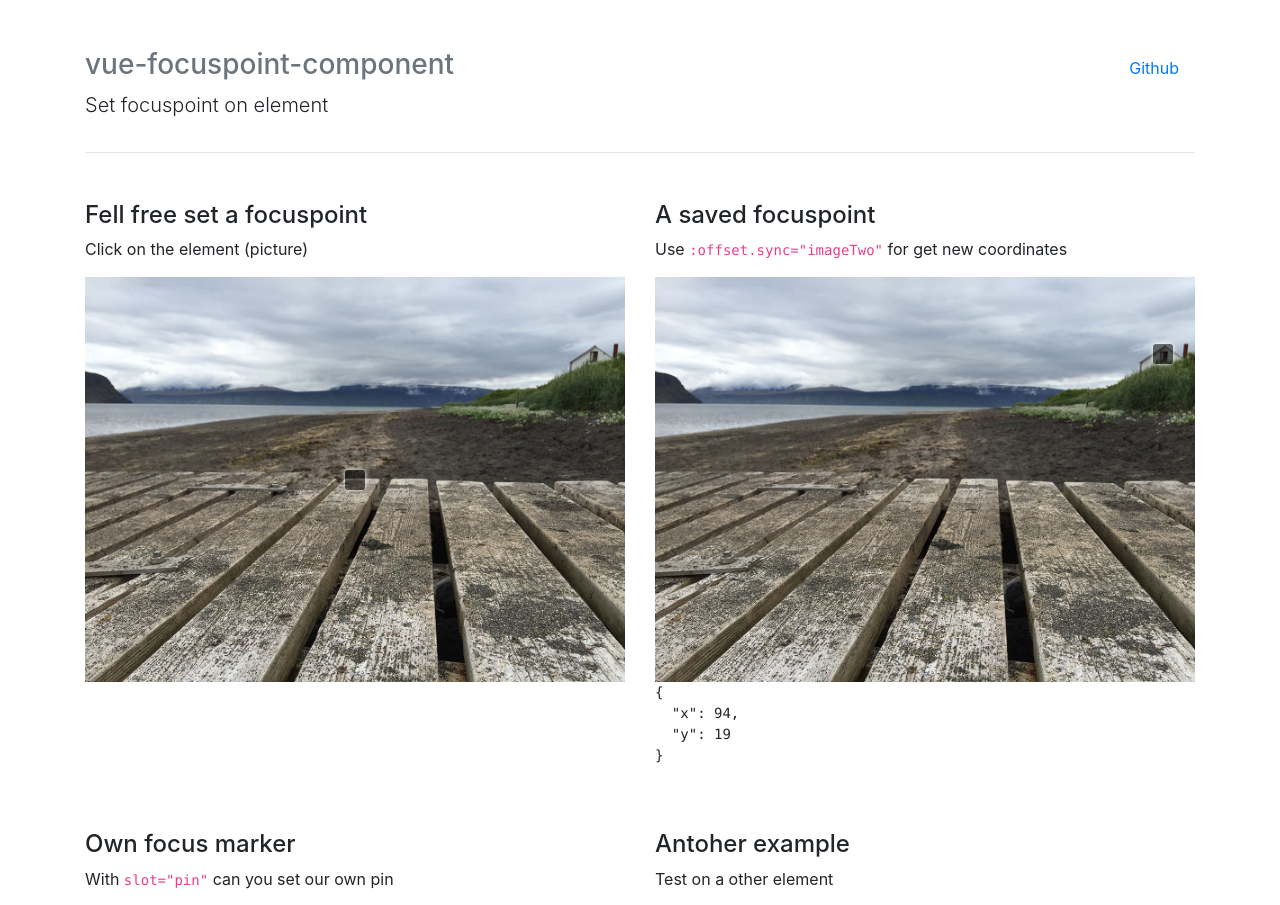
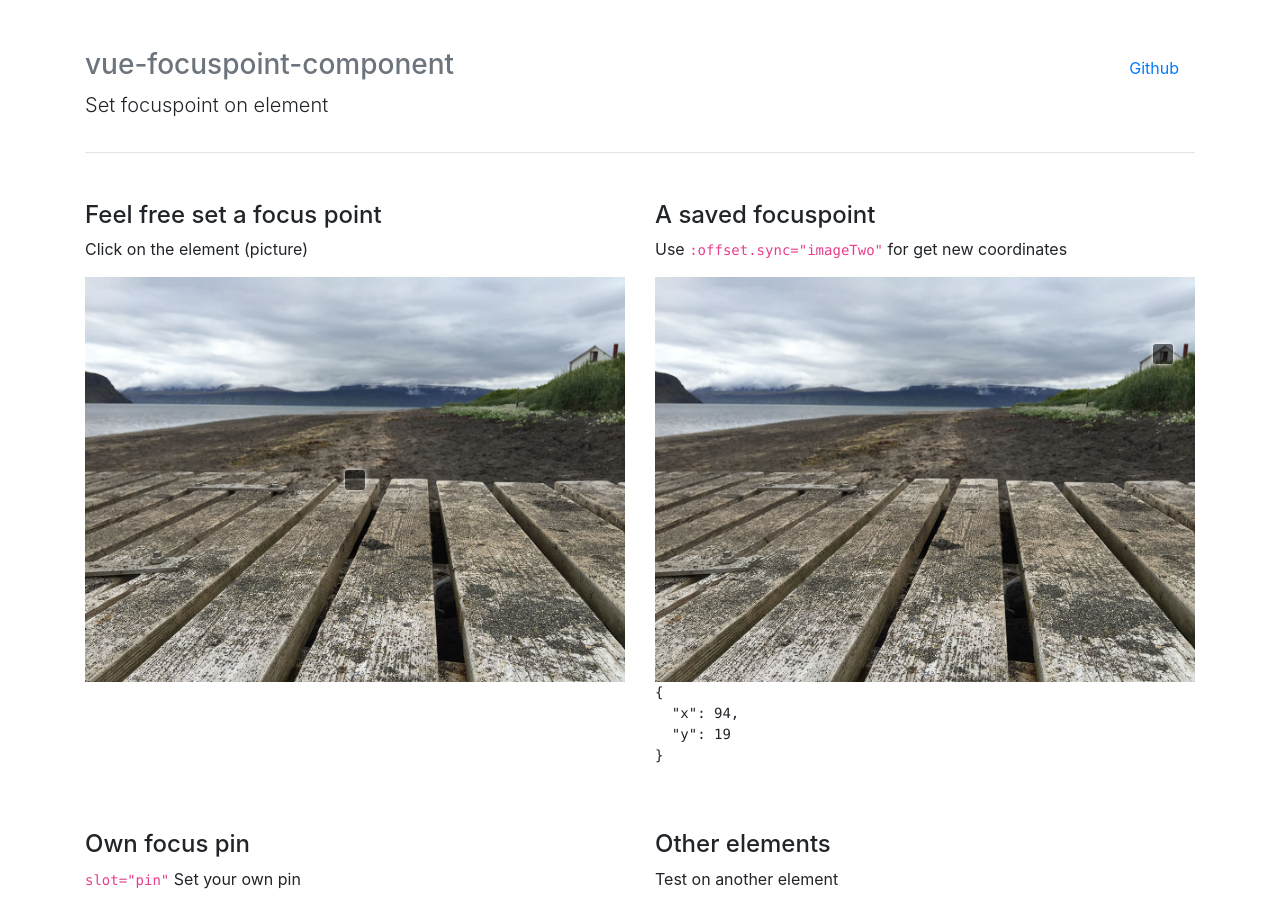
Before and after one commit to EvodiaAut/vue-focuspoint-component, a Vue app: page / in a window 1280 px wide. Shown: the top 905 px of the page. Built offline with nearby package versions, Linux system fonts and the light colour scheme.

Commit message:
doc update

```diff
--- a/src/App.vue
+++ b/src/App.vue
@@ -14,7 +14,7 @@
       <main role="main">
         <div class="row my-5">
           <div class="col-md-6">
-            <h4>Fell free set a focuspoint</h4>
+            <h4>Feel free set a focus point</h4>
             <p>Click on the element (picture)</p>
             <focus-point :offset.sync="imageOne">
               <img class="img-fluid" src="./assets/image_1.jpg">
@@ -32,8 +32,8 @@
         </div>
         <div class="row my-5">
           <div class="col-md-6">
-            <h4>Own focus marker</h4>
-            <p>With <code>slot="pin"</code> can you set our own pin</p>
+            <h4>Own focus pin</h4>
+            <p><code>slot="pin"</code> Set your own pin</p>
             <focus-point :offset.sync="imageThree">
               <template slot="pin">
                 <span class="badge badge-primary">TEST</span>
@@ -43,8 +43,8 @@
             <pre>{{imageThree}}</pre>
           </div>
           <div class="col-md-6">
-            <h4>Antoher example</h4>
-            <p>Test on a other element</p>
+            <h4>Other elements</h4>
+            <p>Test on another element</p>
             <focus-point :offset.sync="imageFour">
               <div class="jumbotron">
                 <h1 class="display-4">Hello, world!</h1>
```
